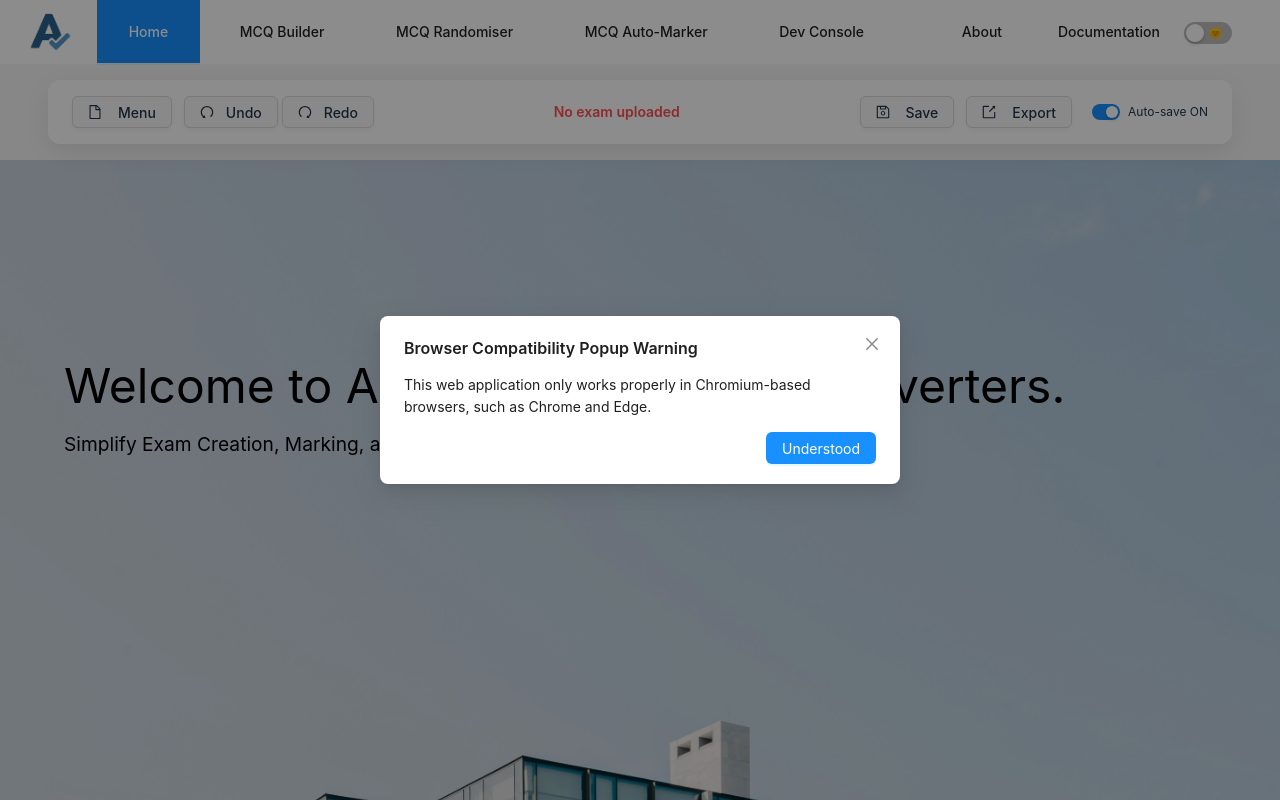
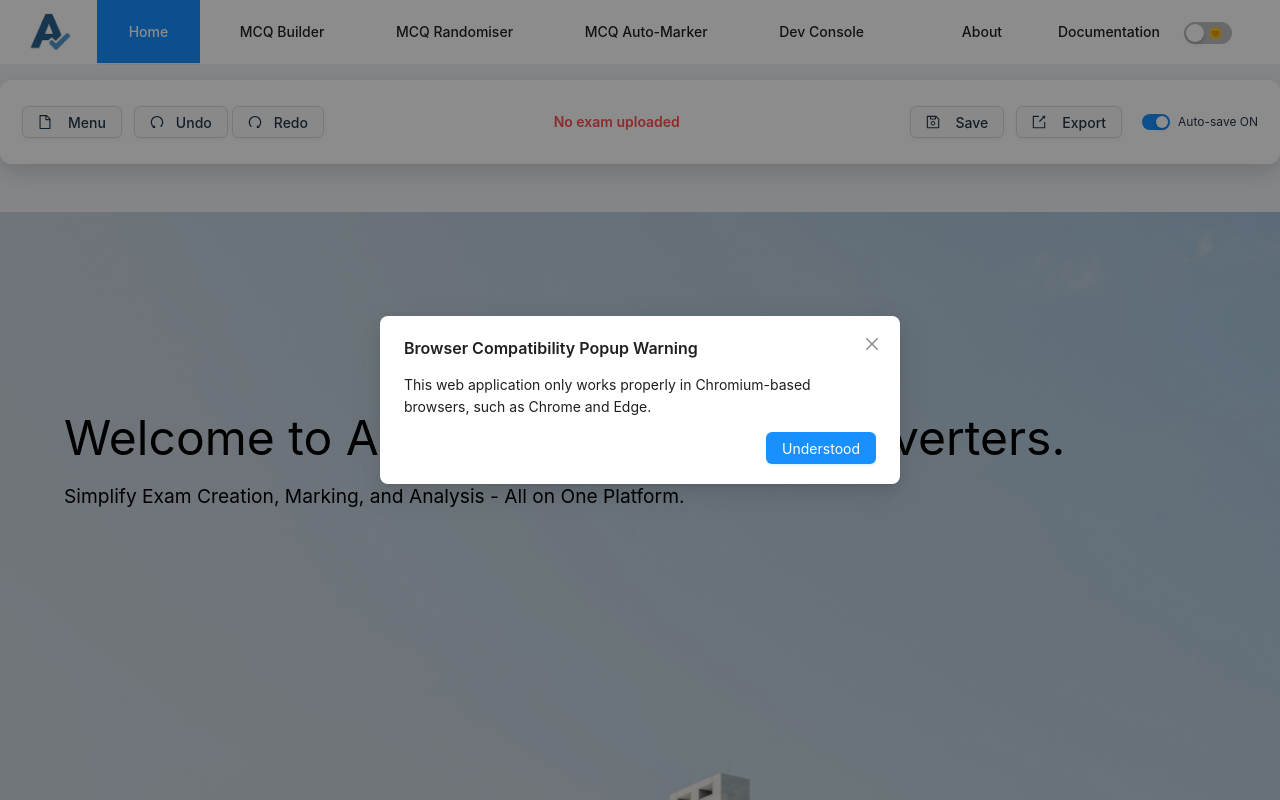
Before and after one commit to uoa-compsci399-2025-s1/capstone-project-2025-s1-team-11, a React (Vite) app in the folder client/: page / in a window 1280 px wide. Shown: the top 800 px of the page. Built offline with nearby package versions, Linux system fonts and the light colour scheme.

Commit message:
moved static context menu outside of Content of layout jsx and update css to match

```diff
--- a/client/src/components/Layout.jsx
+++ b/client/src/components/Layout.jsx
@@ -57,13 +57,13 @@ const MCQLayout = ({ children, isDarkMode, setIsDarkMode }) => {
         <Navigation isDarkMode={isDarkMode} setIsDarkMode={setIsDarkMode}/>
       </Header>
 
-      {["/", "/builder", "/randomiser", "/marker", "/console"].includes(location.pathname) && (
-        <div style={{ padding: '0 48px' }}>
-          <StaticContextBar />
-        </div>
-      )}
+      <Content style={contentStyle}>
 
-      <Content style={contentStyle}>
+        {["/", "/builder", "/randomiser", "/marker", "/console"].includes(location.pathname) && (
+          <div className="context-bar-wrapper" style={{padding: '0'}}>
+            <StaticContextBar />
+          </div>
+        )}
         {isPlainPage ? (
           children
         ) : (
--- a/client/src/index.css
+++ b/client/src/index.css
@@ -97,13 +97,14 @@ button:focus-visible {
 /* Static Context Bar */
 .context-bar-wrapper {
   position: sticky;
-  top: 0;
+  top: 16px;
   margin: 16px auto;
+  margin-bottom: 48px;
+  padding: 10px;
   background: var(--header-bg);
   color: var(--text-color);
   border-radius: 12px;
   box-shadow: 0 8px 24px rgba(0, 0, 0, 0.08);
-  padding: 12px 24px;
   transition: all 0.25s ease;
   z-index: 1000;
   width: 100%;
@@ -130,7 +131,7 @@ button:focus-visible {
   column-gap: 20px;
   row-gap: 12px;
   flex-wrap: wrap;
-  padding: 4px 0;
+  padding: 16px 12px;
   justify-content: space-between;
   align-items: center;
 }
```
